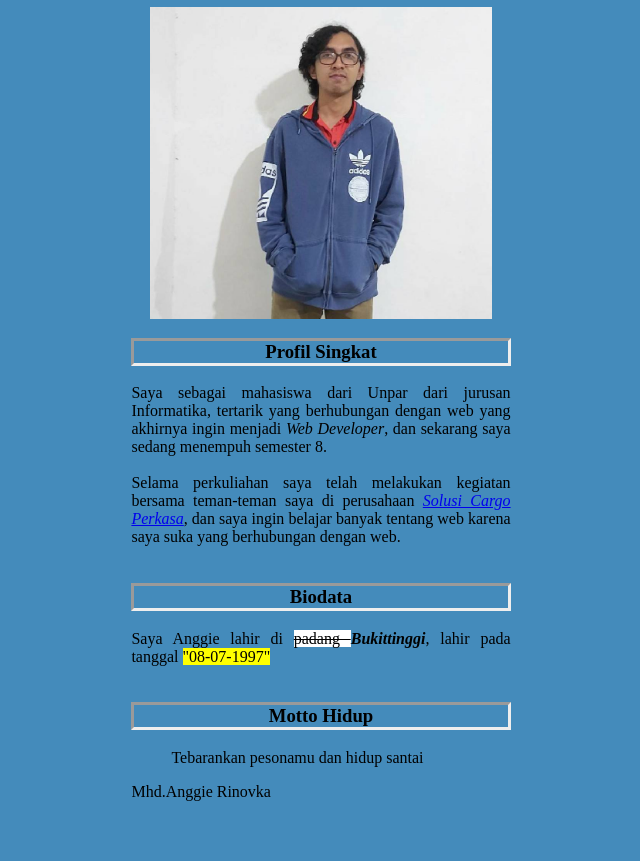
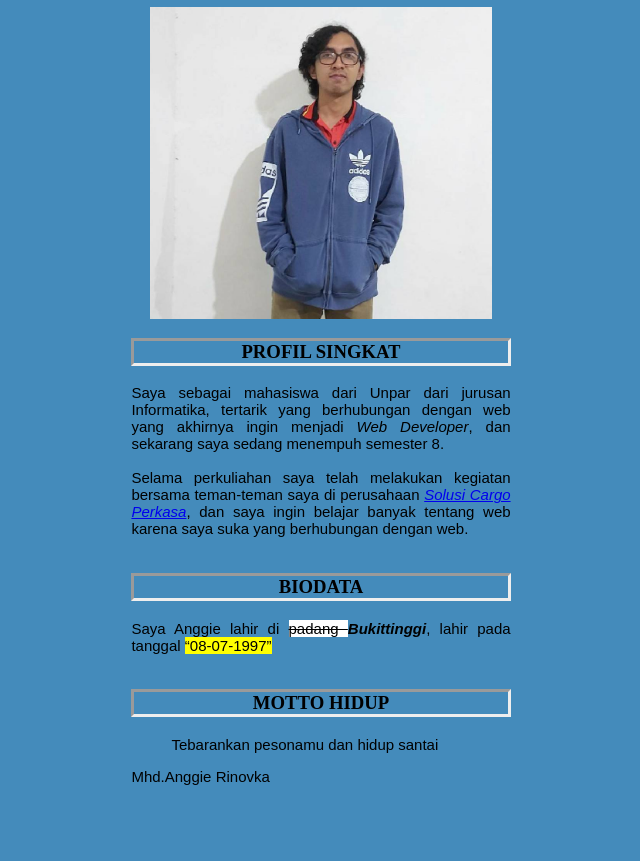
Before and after one commit to MhdAnggieRinovka/MhdAnggieRinovka.github.io, a plain HTML site: page index.html in a window 1280 px wide. Shown: the part 73-934 px from the top of the page, without its empty margins (319-959 px from the left). Drawn offline with Linux system fonts and the light colour scheme.

Commit message:
change code

```diff
--- a/index.html
+++ b/index.html
@@ -8,19 +8,20 @@
     <title>CV</title>
 </head>
 <body>
-    <div id="judul"><h1>Mhd.Anggie Rinovka</h1>
+    <div id="judul">
+        <h1>Mhd.Anggie Rinovka</h1>
         <img src="anggie.jpg" alt="photo profile">
          <h3 id="profil">Profil Singkat</h3>
-         <p>Saya sebagai mahasiswa dari Unpar dari jurusan Informatika, tertarik yang berhubungan dengan web yang
+         <p >Saya sebagai mahasiswa dari Unpar dari jurusan Informatika, tertarik yang berhubungan dengan web yang
              akhirnya ingin menjadi <i>Web Developer</i>, dan sekarang saya sedang menempuh semester 8.
              <br><br>
-             Selama perkuliahan saya telah melakukan kegiatan bersama teman-teman saya di perusahaan <i><a href="https://ekspedisimurahcepat.com ">Solusi Cargo Perkasa</a></i>,
+             Selama perkuliahan saya telah melakukan kegiatan bersama teman-teman saya di perusahaan <i id="solusi"><a href="https://ekspedisimurahcepat.com ">Solusi Cargo Perkasa</a></i>,
              dan saya ingin belajar banyak tentang web karena saya suka yang berhubungan dengan web.
              <br><br>
          </p>
          <h3 id="biodata">Biodata</h3>
          <p>
-             Saya Anggie lahir di <del> padang </del> <b><i>Bukittinggi</i></b>, lahir pada tanggal <mark>"08-07-1997"</mark>
+             Saya Anggie lahir di <del> padang </del> <b><i>Bukittinggi</i></b>, lahir pada tanggal <mark><q>08-07-1997</q> </mark>
              <br><br>
          </p>
          <h3 id="motto">Motto Hidup</h3>
--- a/style.css
+++ b/style.css
@@ -3,6 +3,7 @@ body {
 }
 h1 {
   text-align: center;
+  text-transform: uppercase;
 }
 #judul {
   width: 30%;
@@ -18,10 +19,12 @@ img {
 #profil {
   text-align: center;
   border-style: inset;
+  text-transform: uppercase;
 }
 #biodata {
   text-align: center;
   border-style: inset;
+  text-transform: uppercase;
 }
 
 del {
@@ -31,8 +34,16 @@ del {
 #motto {
   text-align: center;
   border-style: inset;
+  text-transform: uppercase;
 }
 
 #judul p {
   text-align: justify;
 }
+
+p {
+  font: 15px Arial, sans-serif;
+}
+blockquote {
+  font: 15px Arial, sans-serif;
+}
```
